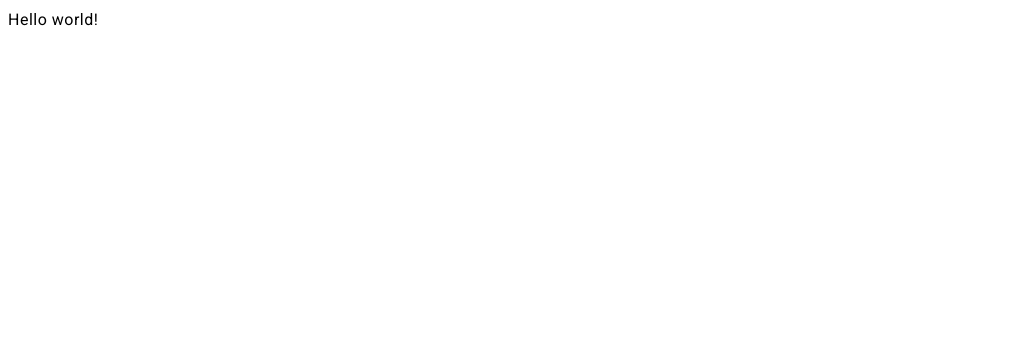
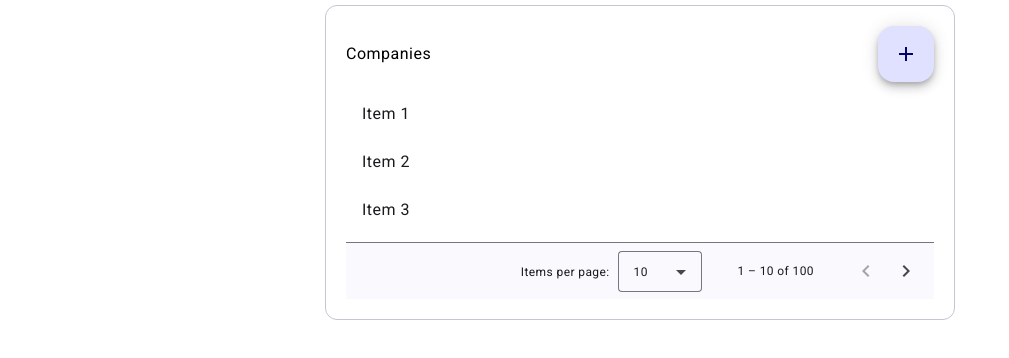
Before and after one commit to jdoch/asset-management-app, an Angular app in the folder frontend/: page / in a window 1280 px wide. Shown: the top 358 px of the page, without its empty margins (0-1009 px from the left). Built offline with nearby package versions, Linux system fonts and the light colour scheme.

Commit message:
Create company list component

```diff
--- a/frontend/src/app/app.component.css
+++ b/frontend/src/app/app.component.css
@@ -0,0 +1,3 @@
+.main-container {
+  padding: 5px;
+}
--- a/frontend/src/app/app.component.html
+++ b/frontend/src/app/app.component.html
@@ -1,3 +1,5 @@
-<div>Hello world!</div>
+<div class="main-container">
+  <app-company-list></app-company-list>
+</div>
 
 <router-outlet />
--- a/frontend/src/app/app.component.ts
+++ b/frontend/src/app/app.component.ts
@@ -1,10 +1,14 @@
 import { Component } from '@angular/core';
 import { RouterOutlet } from '@angular/router';
+import {MatSlideToggle} from "@angular/material/slide-toggle";
+import {MatButton} from "@angular/material/button";
+import {MatBadge} from "@angular/material/badge";
+import {CompanyListComponent} from "./company-list/company-list.component";
 
 @Component({
   selector: 'app-root',
   standalone: true,
-  imports: [RouterOutlet],
+  imports: [RouterOutlet, MatSlideToggle, MatButton, MatBadge, CompanyListComponent],
   templateUrl: './app.component.html',
   styleUrl: './app.component.css'
 })
--- a/frontend/src/app/app.config.ts
+++ b/frontend/src/app/app.config.ts
@@ -2,7 +2,8 @@ import { ApplicationConfig, provideZoneChangeDetection } from '@angular/core';
 import { provideRouter } from '@angular/router';
 
 import { routes } from './app.routes';
+import { provideAnimationsAsync } from '@angular/platform-browser/animations/async';
 
 export const appConfig: ApplicationConfig = {
-  providers: [provideZoneChangeDetection({ eventCoalescing: true }), provideRouter(routes)]
+  providers: [provideZoneChangeDetection({ eventCoalescing: true }), provideRouter(routes), provideAnimationsAsync()]
 };
--- /dev/null
+++ b/frontend/src/app/company-list/company-list.component.css
@@ -0,0 +1,11 @@
+.border-div {
+  border: 1px solid #c4c6d0;
+  padding: 20px;
+  border-radius: 12px;
+}
+
+.top-container {
+  display: flex;
+  justify-content: space-between;
+  align-items: center;
+}
--- /dev/null
+++ b/frontend/src/app/company-list/company-list.component.html
@@ -0,0 +1,23 @@
+<div class="border-div">
+  <div class="top-container">
+    <label>Companies</label>
+    <button mat-fab>
+      <mat-icon>add</mat-icon>
+    </button>
+  </div>
+  <div>
+    <mat-list class="mat-body-1" role="list">
+      <mat-list-item role="listitem">Item 1</mat-list-item>
+      <mat-list-item role="listitem">Item 2</mat-list-item>
+      <mat-list-item role="listitem">Item 3</mat-list-item>
+    </mat-list>
+  </div>
+  <mat-divider></mat-divider>
+  <div>
+    <mat-paginator [length]="100"
+                   [pageSize]="10"
+                   [pageSizeOptions]="[5, 10, 25, 100]"
+                   aria-label="Select page">
+    </mat-paginator>
+  </div>
+</div>
--- a/frontend/src/styles.css
+++ b/frontend/src/styles.css
@@ -1 +1,14 @@
 /* You can add global styles to this file, and also import other style files */
+/*html { background-color: #333333; }*/
+
+html, body { height: 100%; }
+body {
+  margin: 0;
+  font-family: Roboto, "Helvetica Neue", sans-serif;
+  display: flex;
+  justify-content: center;
+}
+
+app-root {
+  width: 50%;
+}
```
Also changed, not shown: frontend/src/app/company-list/company-list.component.ts (added, +24 -0 lines).
